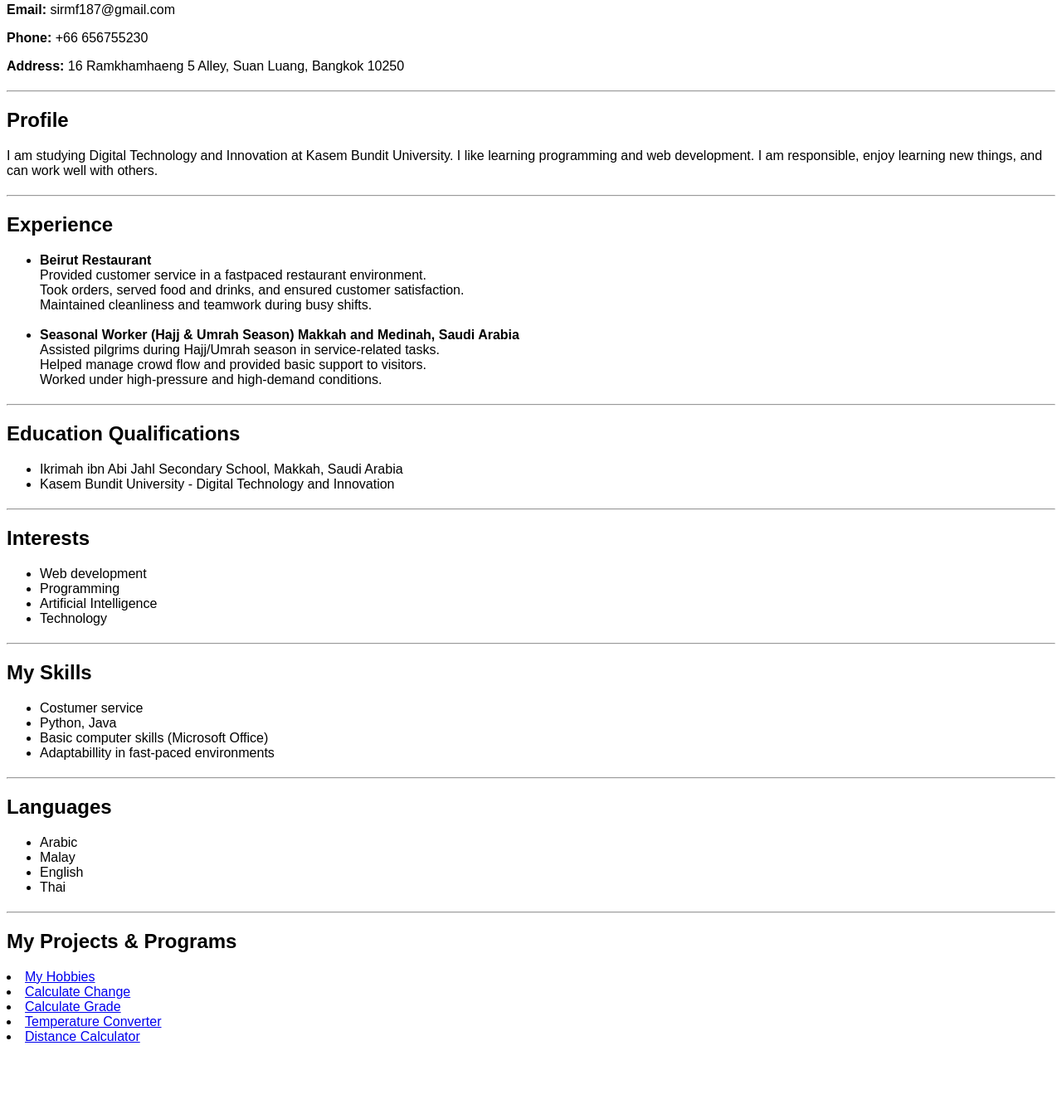
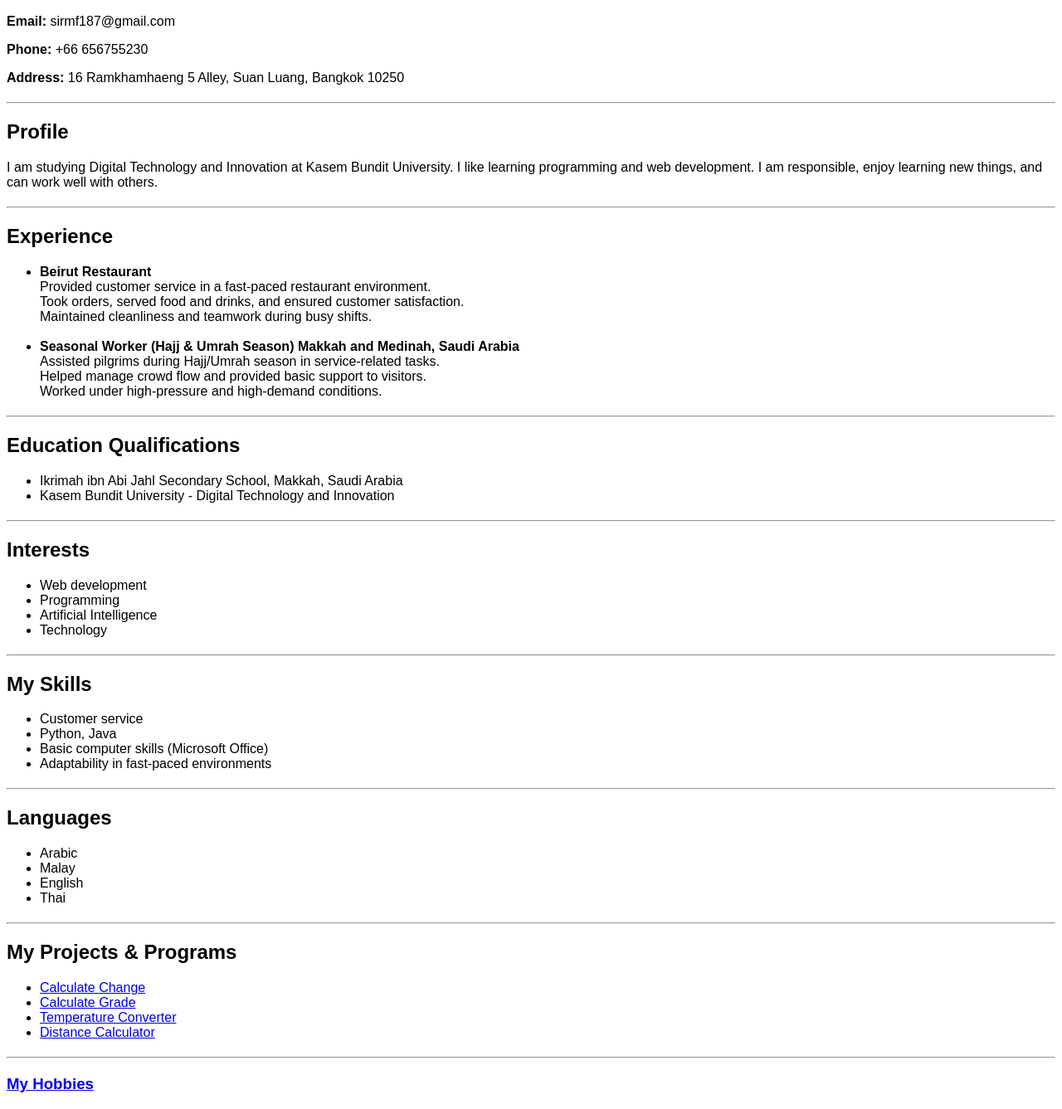
Before and after one commit to coldMezo/DTI224, a plain HTML site: page index.html in a window 1280 px wide. Shown: the part 63-1400 px from the top of the page at 83% size. Before the commit the page ends 1338 px from the top, so only its background shows below. Drawn offline with Linux system fonts and the light colour scheme.

Commit message:
Update index.html

```diff
--- a/index.html
+++ b/index.html
@@ -1,12 +1,13 @@
+<!DOCTYPE html>
 <html>
 <head>
+    <meta charset="UTF-8">
     <title>My Resume</title>
+    <link rel="stylesheet" href="style.css">
+    <link rel="manifest" href="./manifest.json">
+    <meta name="theme-color" content="#000000">
 </head>
-
-<link rel="stylesheet" href="style.css">
-<link rel="manifest" href="manifest.json">
-<meta name="theme-color" content="#000000">
-<meta name="viewport" content="width=device-width, initial-scale=1.0">
+<body>
 
 <h1>Mazin Pohloh</h1>
 
@@ -17,7 +18,6 @@
 <hr>
 
 <h2>Profile</h2>
-
 <p>
 I am studying Digital Technology and Innovation at Kasem Bundit University.
 I like learning programming and web development. I am responsible, enjoy
@@ -27,24 +27,25 @@
 <hr>
 
 <h2>Experience</h2>
-
 <ul>
-    <li> <b> Beirut Restaurant <br> </b>
-    Provided customer service in a fastpaced restaurant environment. </br>
-    Took orders, served food and drinks, and ensured customer satisfaction. </br>
-    Maintained cleanliness and teamwork during busy shifts. </br>
+    <li>
+        <b>Beirut Restaurant</b><br>
+        Provided customer service in a fast-paced restaurant environment.<br>
+        Took orders, served food and drinks, and ensured customer satisfaction.<br>
+        Maintained cleanliness and teamwork during busy shifts.
     </li>
     <br>
-    <li> <b> Seasonal Worker (Hajj & Umrah Season) Makkah and Medinah, Saudi Arabia <br> </b>
-    Assisted pilgrims during Hajj/Umrah season in service-related tasks. <br>
-    Helped manage crowd flow and provided basic support to visitors. <br>
-    Worked under high-pressure and high-demand conditions.
+    <li>
+        <b>Seasonal Worker (Hajj & Umrah Season) Makkah and Medinah, Saudi Arabia</b><br>
+        Assisted pilgrims during Hajj/Umrah season in service-related tasks.<br>
+        Helped manage crowd flow and provided basic support to visitors.<br>
+        Worked under high-pressure and high-demand conditions.
     </li>
 </ul>
+
 <hr>
 
 <h2>Education Qualifications</h2>
-
 <ul>
     <li>Ikrimah ibn Abi Jahl Secondary School, Makkah, Saudi Arabia</li>
     <li>Kasem Bundit University - Digital Technology and Innovation</li>
@@ -53,7 +54,6 @@
 <hr>
 
 <h2>Interests</h2>
-
 <ul>
     <li>Web development</li>
     <li>Programming</li>
@@ -64,18 +64,16 @@
 <hr>
 
 <h2>My Skills</h2>
-
 <ul>
-    <li>Costumer service</li>
+    <li>Customer service</li>
     <li>Python, Java</li>
     <li>Basic computer skills (Microsoft Office)</li>
-    <li>Adaptabillity in fast-paced environments</li>
+    <li>Adaptability in fast-paced environments</li>
 </ul>
 
 <hr>
 
 <h2>Languages</h2>
-
 <ul>
     <li>Arabic</li>
     <li>Malay</li>
@@ -86,22 +84,26 @@
 <hr>
 
 <h2>My Projects & Programs</h2>
-<p>
-    <li><a href="hobby.html">My Hobbies </a></li>
+<ul>
     <li><a href="change.html">Calculate Change</a></li>
     <li><a href="grade.html">Calculate Grade</a></li>
     <li><a href="temp.html">Temperature Converter</a></li>
     <li><a href="distance.html">Distance Calculator</a></li>
-</p>
+</ul>
+
+<hr>
+
+<h3><a href="Hobby.html">My Hobbies</a></h3>
 
 <script>
-    if ("serviceWorker" in navigator) {
-        window.addEventListener("load", () => {
-            navigator.serviceWorker.register("./service-worker.js");
-        });
-    }
+if ("serviceWorker" in navigator) {
+    window.addEventListener("load", () => {
+        navigator.serviceWorker.register("./service-worker.js")
+            .then(() => console.log("Service Worker registered"))
+            .catch(error => console.log("Service Worker registration failed:", error));
+    });
+}
 </script>
-
 
 </body>
 </html>
```
